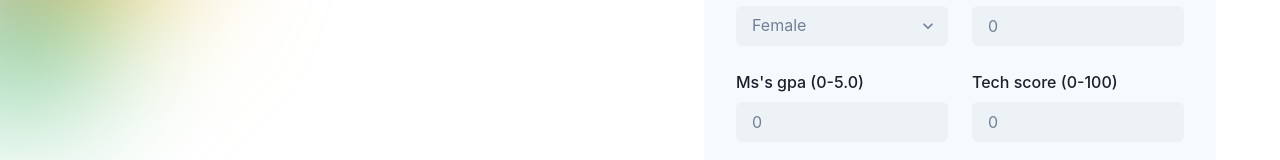
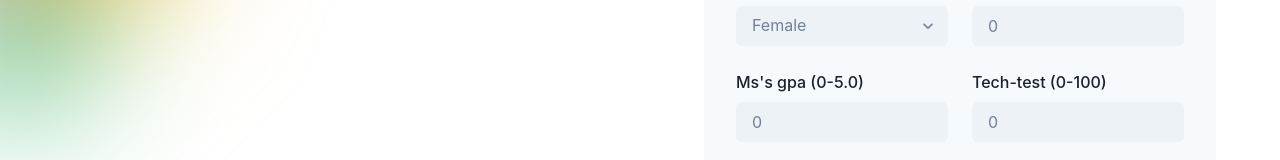
Before and after one commit to FranciscoEP/frontend-hireable, a Next.js app: page / in a window 1280 px wide. Shown: the part 333-493 px from the top of the page. Built offline with nearby package versions, Linux system fonts and the light colour scheme.

Commit message:
minor ui changed added

```diff
--- a/components/Form.jsx
+++ b/components/Form.jsx
@@ -173,7 +173,7 @@ export function Form() {
                             />
                         </FormControl>
                         <FormControl>
-                            <FormLabel>Tech score (0-100)</FormLabel>
+                            <FormLabel>Tech-test (0-100)</FormLabel>
                             <Input
                                 min={0}
                                 max={100}
```
